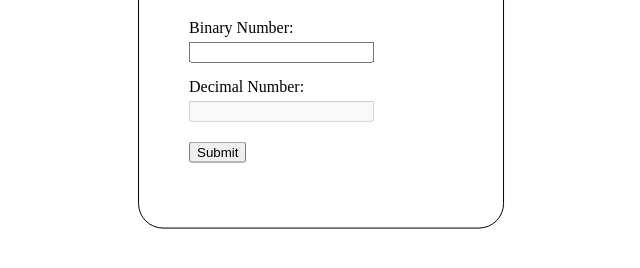
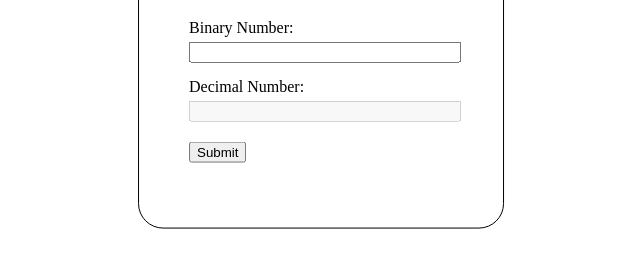
Before and after one commit to mrkshx/bin2dec, a website: page src/index.html in a window 1280 px wide. Shown: the part 342-610 px from the top of the page, without its empty margins (319-959 px from the left). Drawn offline with Linux system fonts and the light colour scheme.

Commit message:
changed inputs to width 100%

```diff
--- a/src/index.html
+++ b/src/index.html
@@ -10,9 +10,9 @@
     <h1>Bin2Dec Converter</h1>
     <form onsubmit="bin2dec(); return false;">
       <label for="binary_num" >Binary Number:</label><br>
-      <input type="text" id="binary_num" name="binary_num"><br>
+      <input class="form_inputs" type="text" id="binary_num" name="binary_num"><br>
       <label for="decimal_num" >Decimal Number:</label><br>
-      <input type="text" id="decimal_num" name="decimal_num" disabled><br>
+      <input class="form_inputs" type="text" id="decimal_num" name="decimal_num" disabled><br>
       <input type="submit" value="Submit">
     </form>
   </div>
--- a/src/style.css
+++ b/src/style.css
@@ -22,3 +22,7 @@ body {
 input {
   margin: 5px 0 15px 0;
 }
+
+.form_inputs {
+  width: 100%;
+}
```
